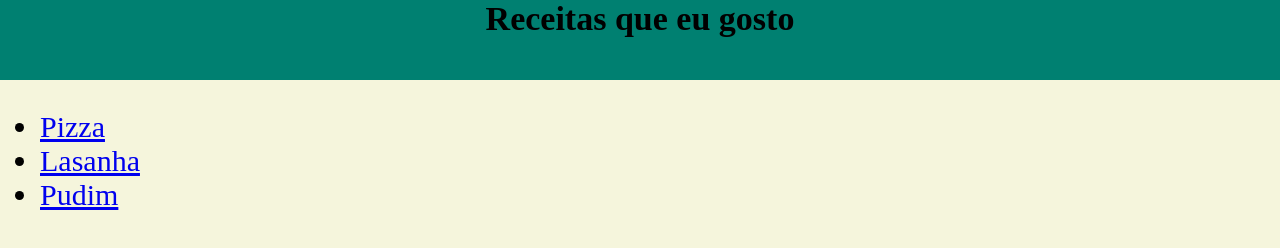
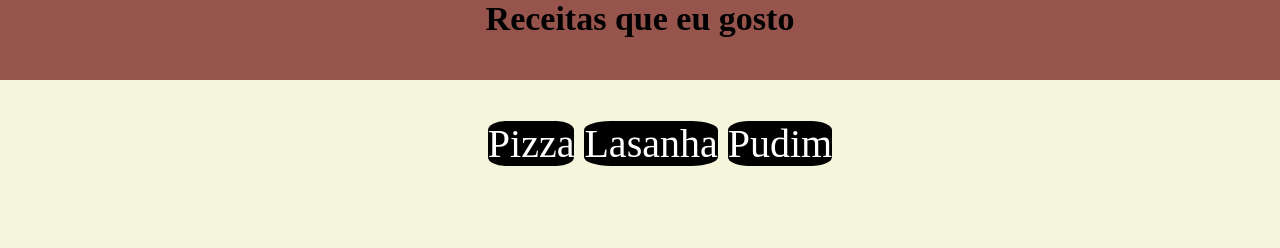
Before and after one commit to rivaldo-leite/odin-recipes, a plain HTML site: page index.html in a window 1280 px wide. Drawn offline with Linux system fonts and the light colour scheme.

Commit message:
Versão 3: mais alterações no CSS

```diff
--- a/index.html
+++ b/index.html
@@ -9,9 +9,9 @@
 <body>
     <h1 class="title">Receitas que eu gosto</h1>
     <ul class="list">
-        <li><a href="./recipes/pizza.html">Pizza</a></li>
-        <li><a href="./recipes/lasanha.html">Lasanha</a></li>
-        <li><a href="./recipes/pudim.html">Pudim</a></li>
+        <li class="receita"><a href="./recipes/pizza.html">Pizza</a></li>
+        <li class="receita"><a href="./recipes/lasanha.html">Lasanha</a></li>
+        <li class="receita"><a href="./recipes/pudim.html">Pudim</a></li>
     </ul>
 </body>
 </html>
--- a/styles.css
+++ b/styles.css
@@ -9,15 +9,26 @@ body {
 .title {
     text-align: center;
     font-size: 34px;
-    background-color: rgb(0, 128, 113);
+    background-color: rgba(107, 9, 9, 0.677);
     margin: 0;
     padding: 0;
     height: 80px;
 }
 
 .list {
-    font-size: 30px;
+    font-size: 40px;
+    text-align: center;
+}
 
+.receita {
+    display: inline;
+}
+
+a {
+    background-color: black;
+    color: white;
+    text-decoration: none;
+    border-radius: 20%;
 }
 
 .principal {
```
Also changed, not shown: 1 other file.
